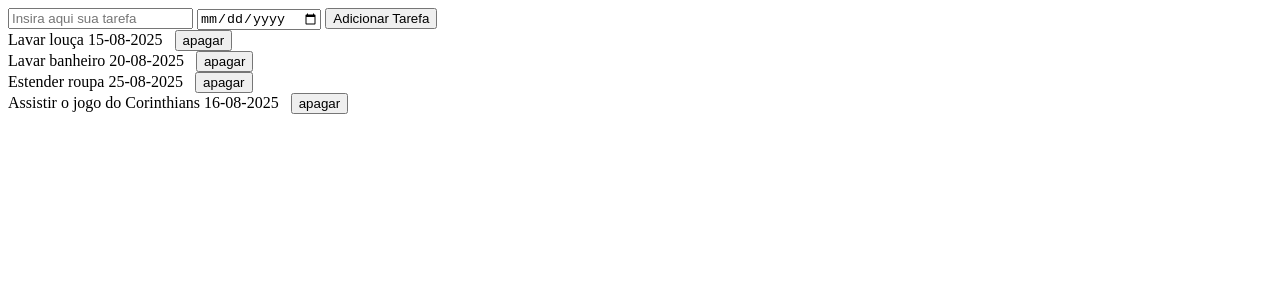
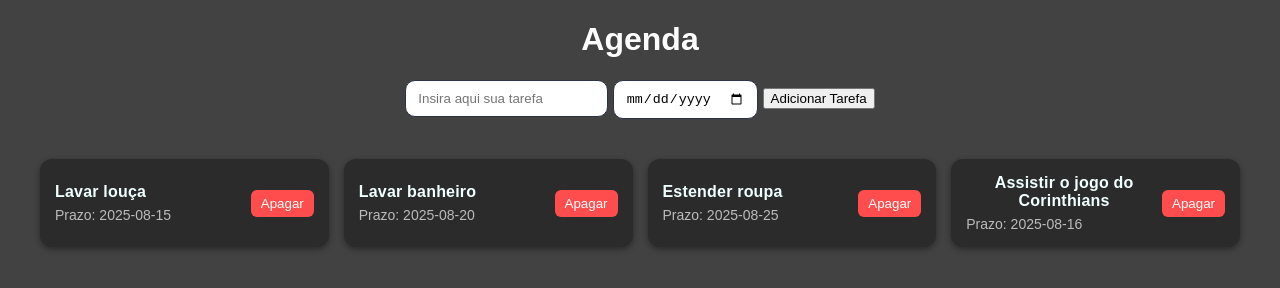
Before and after one commit to QuaresmaCssgo-dev/agendaJS, a plain HTML site: page index.html in a window 1280 px wide. Drawn offline with Linux system fonts and the light colour scheme.

Commit message:
style: pele da agenda

```diff
--- /dev/null
+++ b/estilização.css
@@ -0,0 +1,85 @@
+body {
+  background-color: rgb(66, 66, 66);
+  text-align: center;
+  font-family: Arial, sans-serif;
+  margin: 20px;
+}
+
+h1 {
+  color: #ffffff;
+}
+
+#lista-de-tarefas {
+  margin-top: 20px;
+  display: grid;
+  grid-template-columns: repeat(auto-fill, minmax(250px, 1fr));
+  gap: 15px;
+  padding: 20px;
+}
+
+.card {
+  background: #2b2b2b;
+  color: azure;
+  padding: 15px;
+  border-radius: 12px;
+  box-shadow: 0 2px 6px rgba(0,0,0,0.4);
+  display: flex;
+  justify-content: space-between;
+  align-items: center;
+  transition: transform 0.2s ease, box-shadow 0.2s ease;
+}
+
+.card:hover {
+  transform: scale(1.03);
+  box-shadow: 0 4px 10px rgba(0,0,0,0.6);
+}
+
+.card .conteudo {
+  display: flex;
+  flex-direction: column;
+  align-items: flex-start;
+}
+
+.card .titulo {
+  font-weight: bold;
+  font-size: 16px;
+  margin-bottom: 6px;
+  letter-spacing: .2px;
+  animation: glowIn .9s ease both;
+}
+
+.card .data {
+  font-size: 14px;
+  color: #bbbbbb;
+}
+
+.card button {
+  background: #ff4d4d;
+  color: white;
+  border: none;
+  padding: 6px 10px;
+  border-radius: 6px;
+  cursor: pointer;
+  transition: background 0.2s, transform 0.2s;
+}
+
+.card button:hover {
+  background: #cc0000;
+  transform: scale(1.05);
+}
+
+/* inputs */
+input[type="text"], input[type="date"] {
+  background: #ffffff;
+  color: #000000;
+  border: 1px solid #2b3445;
+  padding: 10px 12px;
+  border-radius: 10px;
+  outline: none;
+  transition: box-shadow .25s, transform .15s, border-color .25s;
+}
+
+input[type="text"]:focus, input[type="date"]:focus {
+  border-color: #60a5fa;
+  box-shadow: 0 0 6px #60a5fa;
+}
--- a/index.html
+++ b/index.html
@@ -4,12 +4,15 @@
   <meta charset="UTF-8">
   <meta name="viewport" content="width=device-width, initial-scale=1.0">
   <title>Agenda</title>
+  <link rel="stylesheet" href="estilização.css">
 </head>
 <body>
-    <input id="tarefa" type="text" placeholder="Insira aqui sua tarefa"></input>
+  <h1>Agenda</h1>
+  <input id="tarefa" type="text" placeholder="Insira aqui sua tarefa">
   <input id="seleciona-data" type="date" />
   <button onclick="adicionarTarefa()">Adicionar Tarefa</button>
   <div id="lista-de-tarefas"></div>
+
   <script>
     let afazeres;
 
@@ -17,30 +20,14 @@
         afazeres = JSON.parse(localStorage.getItem("afazeres"))
     }else{
       afazeres = [
-            {
-                nome: "Lavar louça",
-                data: "15-08-2025",
-                id: "id1"
-            },
-            {
-                nome: "Lavar banheiro",
-                data: "20-08-2025",
-                id: "id2"
-            },
-            {
-                nome: "Estender roupa",
-                data: "25-08-2025",
-                id: "id3"
-            },
-            {
-                nome: "Assistir o jogo do Corinthians",
-                data: "16-08-2025",
-                id: "id4"
-            }
+          { nome: "Lavar louça", data: "2025-08-15", id: "id1" },
+          { nome: "Lavar banheiro", data: "2025-08-20", id: "id2" },
+          { nome: "Estender roupa", data: "2025-08-25", id: "id3" },
+          { nome: "Assistir o jogo do Corinthians", data: "2025-08-16", id: "id4" }
       ];
     };
+
     let salvartarefas = () => localStorage.setItem("afazeres", JSON.stringify(afazeres));
-      //console.log(json.stringify(JSON.stringify()))
     salvartarefas();
 
     let adicionarTarefa = () => {
@@ -50,53 +37,61 @@
         const campoData = document.getElementById("seleciona-data");
         const prazo = campoData.value;
 
+        if(tarefa === "" || prazo === ""){
+          alert("Preencha a tarefa e a data!");
+          return;
+        }
+
         const cron = "" + new Date().getTime();
 
-            afazeres.push(
-                {
-                    nome: tarefa,
-                    data: prazo,
-                    id: cron
+        afazeres.push({ nome: tarefa, data: prazo, id: cron });
+
+        salvartarefas();
+        rendenrizar();
+
+        campoTarefa.value = "";
+        campoData.value = "";
     }
-            )
 
-            rendenrizar();
-        }
-        //Esse código serve para remover uma tarefa da lista afazeres quando o
-        // botão correspondente for clicado.
     let apagarTarefa = (evento) => {
         const botaoapagar = evento.target;
         const idaserapagado = botaoapagar.id;
-            afazeres = afazeres.filter((tarefa)=> {
-                if( tarefa.id === idaserapagado){
-                    return false;
-                }else{
-                    return true;
-                }
-            });
+        afazeres = afazeres.filter((tarefa)=> tarefa.id !== idaserapagado);
         salvartarefas();
         rendenrizar();
     };
 
     let rendenrizar = () => {
         document.getElementById("lista-de-tarefas").innerHTML = "";
-            afazeres.forEach(
-                (tarefa) => {
-                    const elemento = document.createElement("div");
-                    elemento.innerHTML = tarefa.nome + " " + tarefa.data;
+        afazeres.forEach((tarefa) => {
+            const card = document.createElement("div");
+            card.className = "card";
+
+            const conteudo = document.createElement("div");
+            conteudo.className = "conteudo";
+
+            const titulo = document.createElement("div");
+            titulo.className = "titulo";
+            titulo.innerText = tarefa.nome;
+
+            const data = document.createElement("div");
+            data.className = "data";
+            data.innerText = "Prazo: " + tarefa.data;
+
+            conteudo.appendChild(titulo);
+            conteudo.appendChild(data);
 
             const botaoapagar = document.createElement("button");
-                    botaoapagar.innerText = "apagar";
-                    botaoapagar.style = "margin-left: 12px";
+            botaoapagar.innerText = "Apagar";
             botaoapagar.id = tarefa.id;
-                    //botão de apagar tarefa
             botaoapagar.onclick = apagarTarefa;
-                    elemento.appendChild( botaoapagar )
+
+            card.appendChild(conteudo);
+            card.appendChild(botaoapagar);
 
             const listaDeTarefas = document.getElementById("lista-de-tarefas");
-                    listaDeTarefas.appendChild( elemento );
-                }
-            );
+            listaDeTarefas.appendChild(card);
+        });
     }
     rendenrizar();
   </script>
```
Lines whose indentation alone changed are shown as unchanged.
